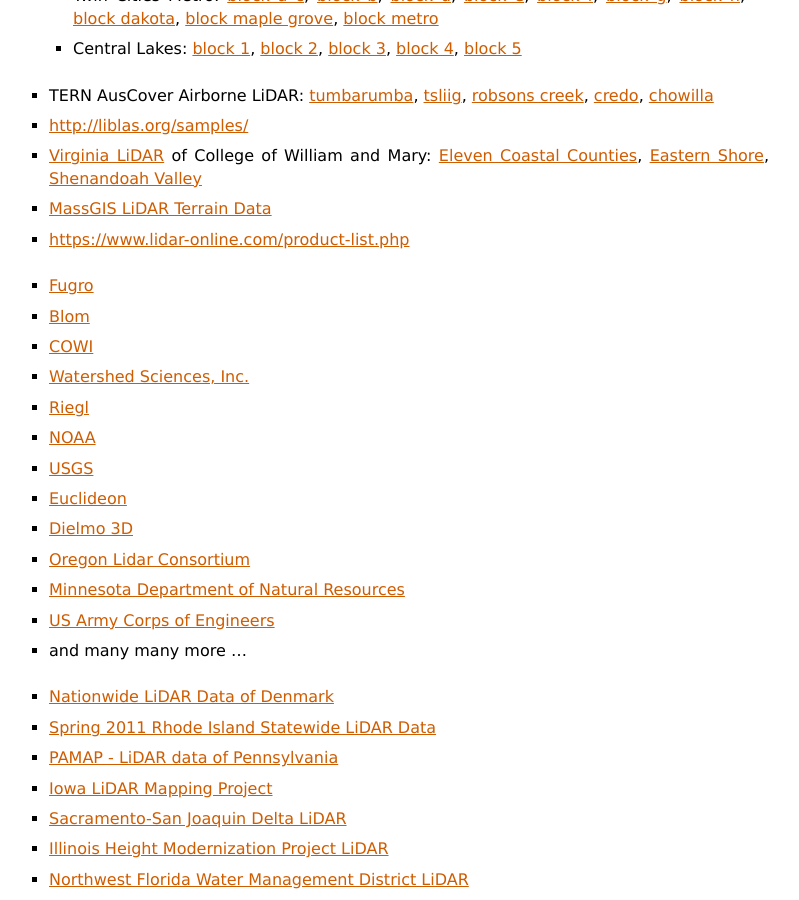
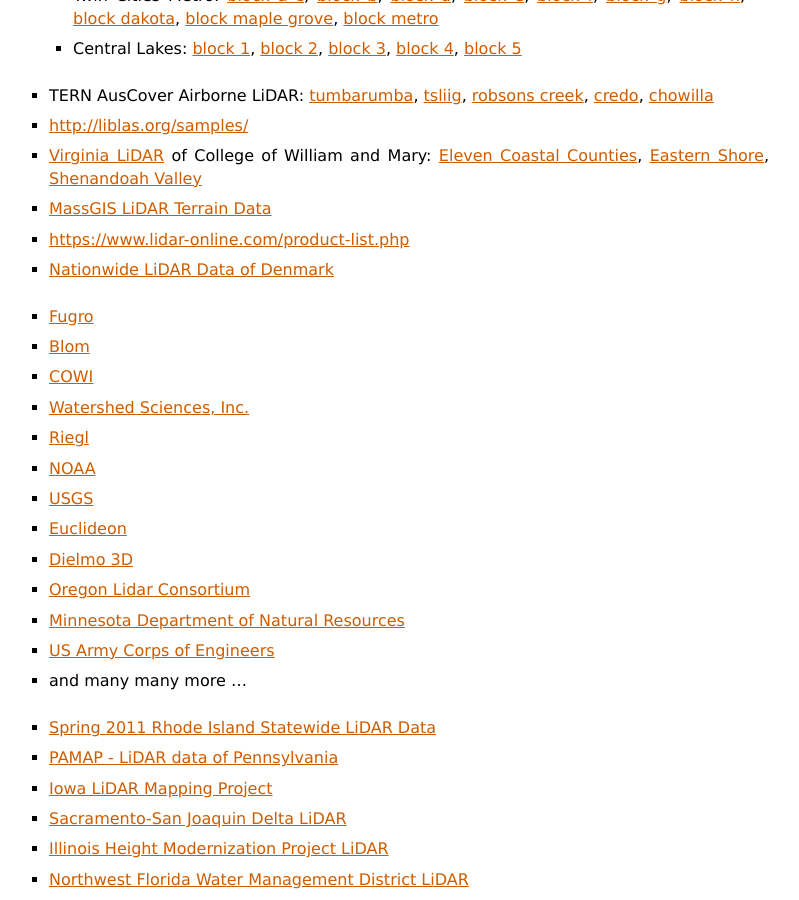
Before and after one commit to LASzip/LASzip, a Sphinx documentation site: the page built from docs/source/index.rst, in a window 1280 px wide and 900 px high, scrolled down 5351 px. Shown: the whole window, without its empty margins (55-854 px from the left). Built offline with Sphinx 7.4.7, drawn with Linux system fonts in a browser that asks for light colours; part of the change alters nothing that is shown.

```diff
--- a/docs/source/index.rst
+++ b/docs/source/index.rst
@@ -235,6 +235,8 @@ Download LAZ data
 * `MassGIS LiDAR Terrain Data <http://www.mass.gov/anf/research-and-tech/it-serv-and-support/application-serv/office-of-geographic-information-massgis/datalayers/lidar.html>`_
 * https://www.lidar-online.com/product-list.php
 
+* `Nationwide LiDAR Data of Denmark <https://download.kortforsyningen.dk/content/dhmpunktsky>`_
+
 Users of LASzip
 ------------------------------------------------------------------------------
 
@@ -255,7 +257,6 @@ Users of LASzip
 Download LAS data (yet to be laszipped)
 ------------------------------------------------------------------------------
 
-* `Nationwide LiDAR Data of Denmark <http://download.kortforsyningen.dk/>`_
 * `Spring 2011 Rhode Island Statewide LiDAR Data <http://www.edc.uri.edu/rigis/data/download/lidar/2011USGS/tiles.aspx/>`_
 * `PAMAP - LiDAR data of Pennsylvania <ftp://pamap.pasda.psu.edu/pamap_lidar/>`_
 * `Iowa LiDAR Mapping Project <http://geotree2.geog.uni.edu/IowaLidar/>`_
```
